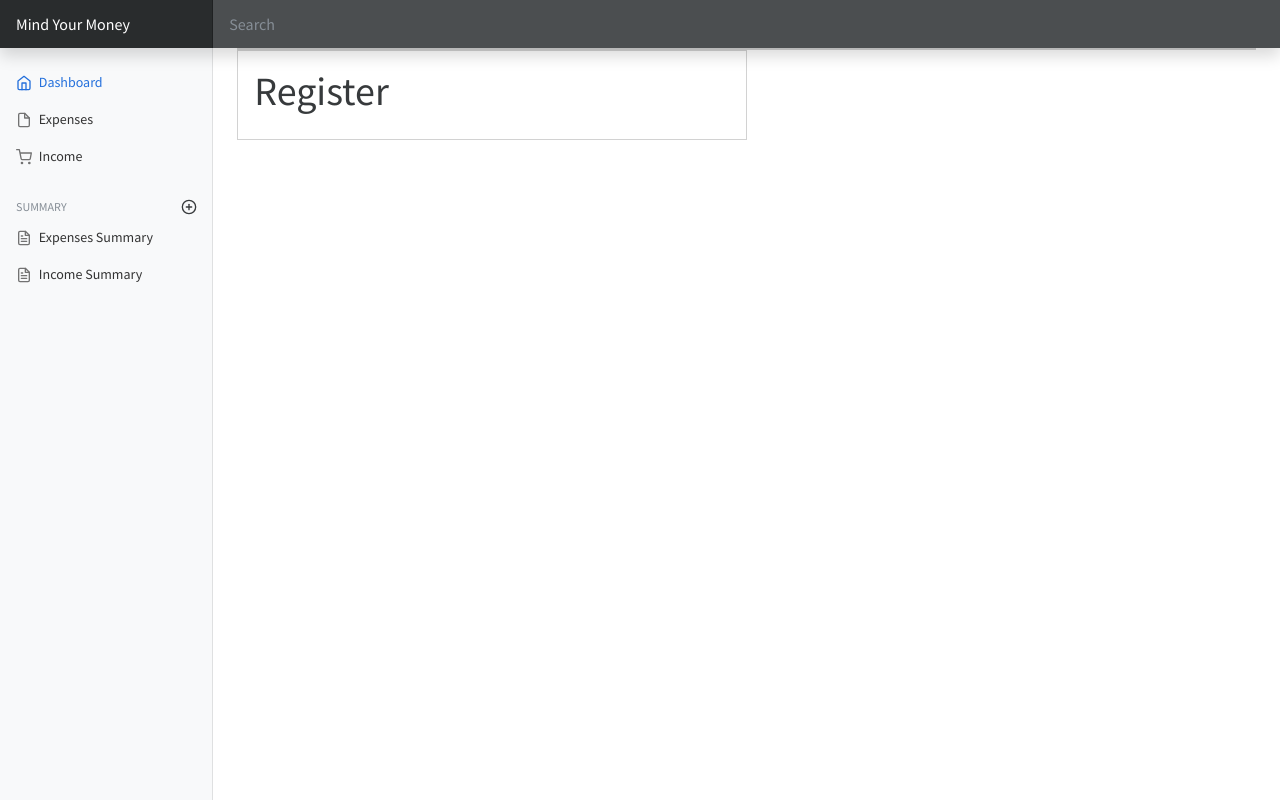
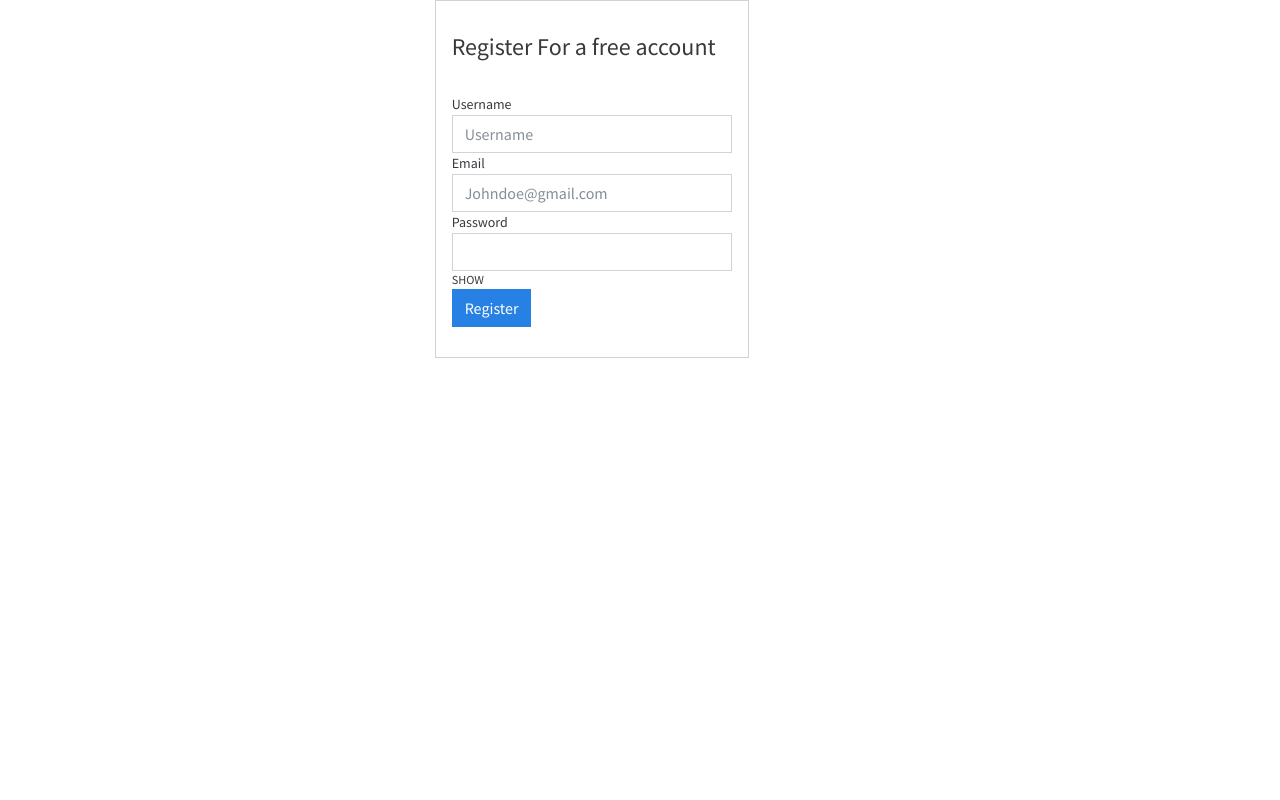
Before and after one commit to nimishmedatwal/espenseswebsite, a Django app: page /authentication/register/ in a window 1280 px wide. Run offline with Django 4.2, Linux system fonts and the light colour scheme; some libraries are stand-ins or nearby versions.

Commit message:
authenticaiton register

```diff
--- a/authentication/views.py
+++ b/authentication/views.py
@@ -1,7 +1,21 @@
 from django.shortcuts import render
 from django.views import View
+import json
+from django.http import JsonResponse
+from django.contrib.auth.models import User
 # Create your views here.
+class UsernameValidateView(View):
+    def post(self, request):
+        data = json.loads(request.body)
+        username = data['username']
+        if len(username) < 5:
+            return JsonResponse({'message': 'username should be more than 5 letters'}, status=400)
+        if User.objects.filter(username=username).exists():
+            return JsonResponse({'message': 'USER_EXISTS'}, status=400)
+        if not str(username).isalnum():
+            return JsonResponse({'message': 'username should be alphanumeric'}, status=400)
 
+        return JsonResponse({'message': 'username is valid'}, status=200)
 class RegisterView(View):
     def get(self, request):
         return render(request, 'authentication/register.html')
--- a/templates/authentication/register.html
+++ b/templates/authentication/register.html
@@ -1,9 +1,55 @@
-{% extends 'base_auth.html' %}
-
-{% block content %}
-    <div class="card">
+{% extends 'base_auth.html' %} {% block content %}
+<div class="row">
+  <div class="col-md-4"></div>
+  <div class="col-md-6">
+    <div class="col-md-6">
+      <div class="card">
         <div class="card-body">
-            <h1>Register</h1>
+          <div class="card-title py-3">
+            <h4>Register For a free account</h4>
+          </div>
+          <form action="" method="post">
+            <div class="form-group">
+              <label for="username">Username</label>
+              <input
+                type="text"
+                name="username"
+                id="username"
+                class="form-control"
+                id="usernameField"
+                placeholder="Username"
+                required
+              />
+            </div>
+            <div class="form-group">
+              <label for="email">Email</label>
+              <input
+                type="email"
+                name="email"
+                class="form-control"
+                id="emailField"
+                placeholder="Johndoe@gmail.com "
+              />
+            </div>
+            <div class="form-group">
+              <label for="password">Password</label>
+              <input
+                type="password"
+                name="password"
+                class="form-control"
+                id="passwordField"
+              />
+              <small class="float-right">SHOW</small>
+            </div>
+            <input
+              type="submit"
+              value="Register"
+              class="btn btn-block btn-primary"
+            />
+          </form>
         </div>
+      </div>
     </div>
-{% endblock  %}
+  </div>
+</div>
+{% endblock %}
--- a/templates/base_auth.html
+++ b/templates/base_auth.html
@@ -17,54 +17,15 @@
     <link href="{% static 'css/dashboard.css' %}" rel="stylesheet"   />
   </head>
   <body>
-    <header
-      class="navbar navbar-dark sticky-top bg-dark flex-md-nowrap p-0 shadow"
-    >
-      <a class="navbar-brand col-md-3 col-lg-2 me-0 px-3 fs-6" href="#"
-        >Mind Your Money</a
-      >
-      <button
-        class="navbar-toggler position-absolute d-md-none collapsed"
-        type="button"
-        data-bs-toggle="collapse"
-        data-bs-target="#sidebarMenu"
-        aria-controls="sidebarMenu"
-        aria-expanded="false"
-        aria-label="Toggle navigation"
-      >
-        <span class="navbar-toggler-icon"></span>
-      </button>
-      <input
-        class="form-control form-control-dark w-100 rounded-0 border-0"
-        type="text"
-        placeholder="Search"
-        aria-label="Search"
-      />
 
-    </header>
 
-    <div class="container-fluid">
-      <div class="row">
-        {% include 'partials/_sidebar.html' %}
-        <main class="col-md-12 ms-sm-auto col-lg-10 px-md-4">
-          <div class="card">
-
-          </div>
-          <div class="col-md-3">
-          </div>
-          <div class="col-md-6">
+        <main role="main">
             {% block content %}
 
 
             {% endblock %}
-          </div>
-          <div class="col-md-3">
-
-          </div>
 
         </main>
-      </div>
-    </div>
 
       <script
         src="/docs/5.2/dist/js/bootstrap.bundle.min.js"
```
Also changed, not shown: requirements.txt (+3 -46 lines), 1 other file.
